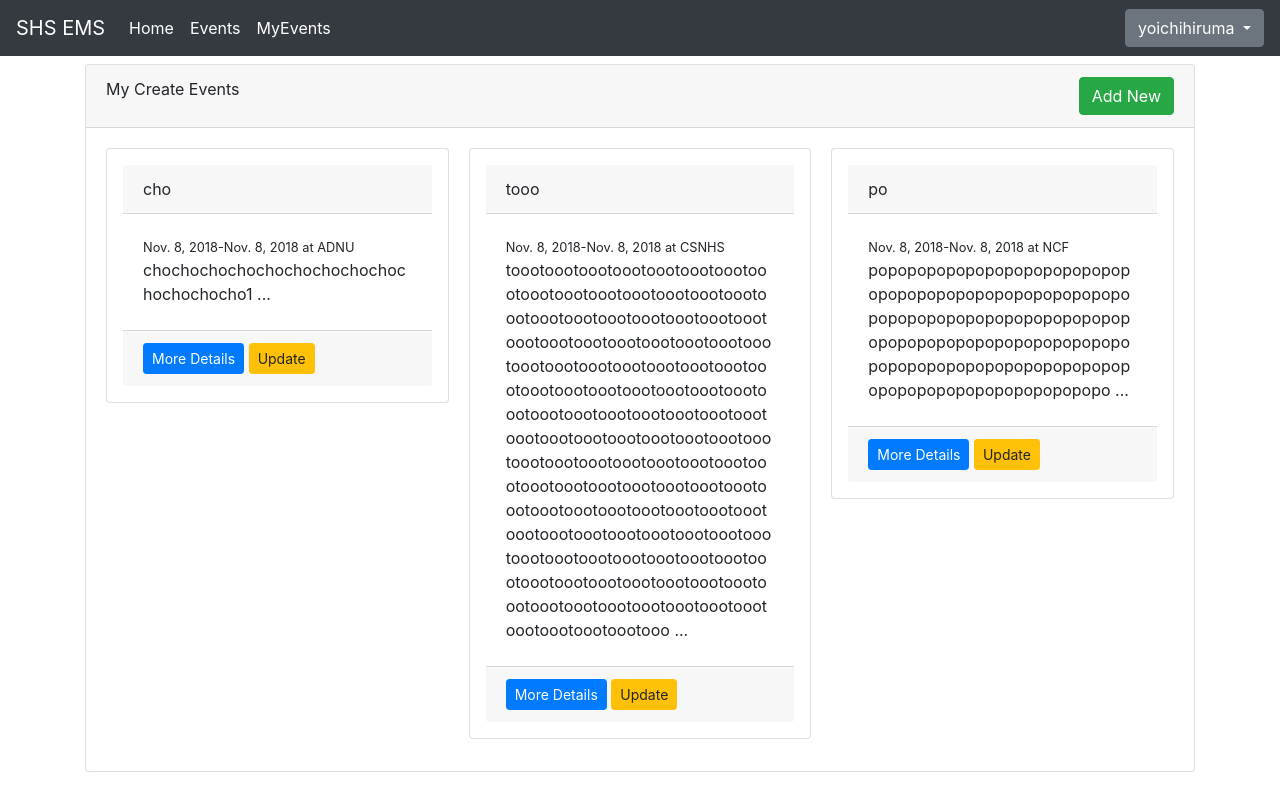
After one commit to charlescadag3/ems_proj, a Django app: page /events/my/ in a window 1280 px wide. The commit adds this page. Run offline with Django 3.2, Linux system fonts and the light colour scheme; a user stored in the database is signed in; data comes from the database, SQL or seed files in the repository; both versions use the stored data as it was after the commit; some libraries are stand-ins or nearby versions.

Commit message:
implemented MyEvents Create and Update Events

```diff
--- a/events/models.py
+++ b/events/models.py
@@ -1,4 +1,5 @@
 from django.db import models
+from django.urls import reverse
 
 # Create your models here.
 
@@ -13,5 +14,10 @@ class Event(models.Model):
     venue = models.CharField("Venue", max_length =100)
     date_created = models.DateTimeField("Date Created", auto_now_add = True)
 
+    creator = models.ForeignKey(to="users.Participant", on_delete = models.CASCADE)
+
     def __str__(self):
         return self.name
+
+    def get_absolute_url(self):
+        return reverse("event_detail", args=[str(self.pk)])
--- a/events/urls.py
+++ b/events/urls.py
@@ -1,9 +1,12 @@
 from django.urls import path
 
-from .views import HomePageView, EventListView, EventDetailView
+from .views import HomePageView, EventListView, EventDetailView, MyEventListView, EventCreateView,EventUpdateView
 
 urlpatterns = [
     path("",HomePageView.as_view(), name = "home"),
     path("events/",EventListView.as_view(), name = "event_list"),
+    path("events/my/",MyEventListView.as_view(), name = "myevent_list"),
+    path("events/new/",EventCreateView.as_view(), name = "event_create"),
+    path("events/<int:pk>/update/",EventUpdateView.as_view(), name = "event_update"),
     path("events/<int:pk>/",EventDetailView.as_view(), name = "event_detail")
 ]
--- a/events/views.py
+++ b/events/views.py
@@ -1,7 +1,7 @@
 from django.shortcuts import render
 
 # Create your views here.
-from django.views.generic import TemplateView, ListView, DetailView
+from django.views.generic import TemplateView, ListView, DetailView, CreateView, UpdateView
 from .models import Event
 
 class HomePageView(TemplateView):
@@ -16,3 +16,26 @@ class EventDetailView(DetailView):
     model = Event
     template_name = "event_detail.html"
     context_object_name = "event"
+
+class MyEventListView(ListView):
+    model = Event
+    template_name = "myevent_list.html"
+    context_object_name = "event_list"
+
+    def get_queryset(self):
+        qs = super().get_queryset()
+        return qs.filter(creator = self.request.user)
+
+class EventCreateView(CreateView):
+    model = Event
+    template_name = "event_create.html"
+    fields =['name','description','max_slots','date_from','date_to','time_from','time_to','venue']
+
+    def form_valid(self, form):
+        form.instance.creator = self.request.user
+        return super().form_valid(form)
+
+class EventUpdateView(UpdateView):
+    model = Event
+    template_name = "event_update.html"
+    fields =['name','description','max_slots','date_from','date_to','time_from','time_to','venue']
--- a/templates/base.html
+++ b/templates/base.html
@@ -7,11 +7,13 @@
 
     <!-- Bootstrap CSS -->
     <link rel="stylesheet" href="https://stackpath.bootstrapcdn.com/bootstrap/4.1.3/css/bootstrap.min.css" integrity="sha384-MCw98/SFnGE8fJT3GXwEOngsV7Zt27NXFoaoApmYm81iuXoPkFOJwJ8ERdknLPMO" crossorigin="anonymous">
+<style>
 
+</style>
     <title>{% block title %}
             {% endblock %}</title>
   </head>
-  <body>
+  <body >
       <nav class="navbar navbar-expand-lg navbar-dark bg-dark">
   <a class="navbar-brand" href="{% url 'home' %}">SHS EMS</a>
   <button class="navbar-toggler" type="button" data-toggle="collapse" data-target="#navbarSupportedContent" aria-controls="navbarSupportedContent" aria-expanded="false" aria-label="Toggle navigation">
@@ -26,7 +28,11 @@
       <li class="nav-item active">
         <a class="nav-link" href="{% url 'event_list' %}">Events</a>
       </li>
-
+      {% if user.is_authenticated %}
+      <li class="nav-item active">
+        <a class="nav-link" href="{% url 'myevent_list' %}">MyEvents</a>
+      </li>
+      {% endif%}
     </ul>
     {% if user.is_authenticated %}
         <div class="btn-group">
--- /dev/null
+++ b/templates/myevent_list.html
@@ -0,0 +1,43 @@
+{% extends "base.html" %}
+
+{% block title %}
+My Create Events
+{% endblock %}
+
+
+{% block content %}
+<div class="card mt-2">
+        <div class="card-header">
+            My Create Events
+
+            <a href="{% url 'event_create' %}" class ="btn btn-success float-right">
+                Add New
+            </a>
+
+        </div>
+            <div class="card-body">
+
+                <div class="card-columns">
+
+                        {% for event in event_list %}
+                        <div class="card p-3">
+                            <div class="card-header">
+                                {{ event.name }}
+                            </div>
+                            <div class="card-body">
+                                <small>{{ event.date_from }}-{{ event.date_to }} at {{ event.venue }}</small>
+                                <p class="mb-1">  {{ event.description | slice:":500" }} ...</p>
+                            </div>
+                            <div class="card-footer">
+                                <a href="{% url 'event_detail' event.pk %}" class = "btn btn-sm btn-primary">More Details</a>
+                                <a href="{% url 'event_update' event.pk %}" class = "btn btn-sm btn-warning">Update</a>
+                            </div>
+
+                        </div>
+
+                        {% endfor %}
+
+                </div>
+            </div>
+</div>
+{% endblock %}
```
Also changed, not shown: templates/event_create.html (added, +23 -0 lines), templates/event_update.html (added, +23 -0 lines), db.sqlite3, events/migrations/0002_event_creator.py (added).
